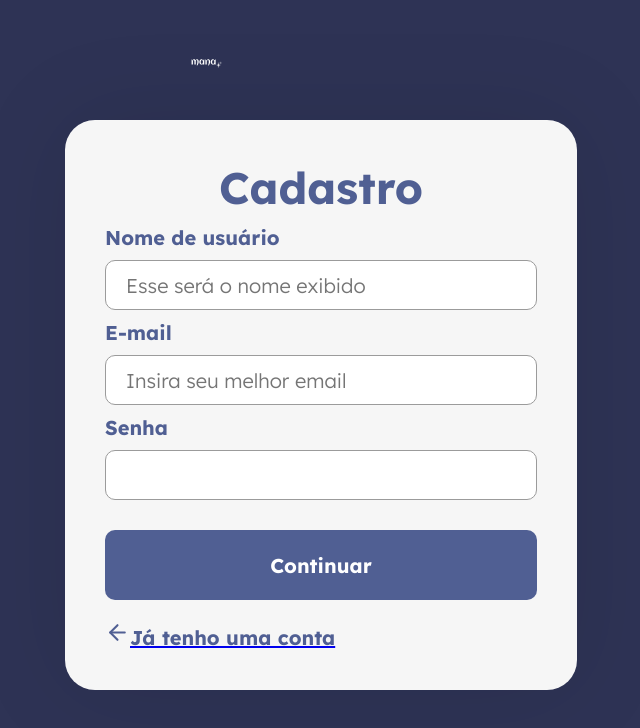
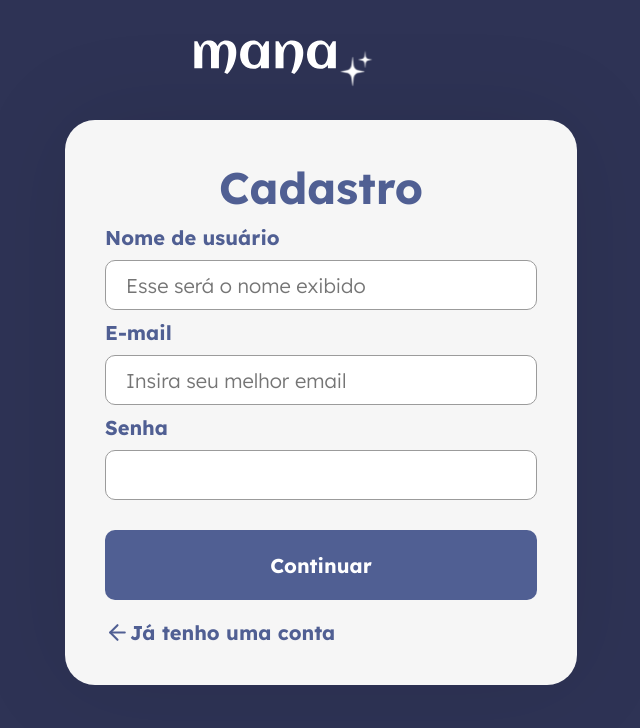
Before and after one commit to lumahloi/social-mana, a React (Vite) app in the folder frontend/: page /cadastro in a window 1280 px wide. Shown: the top 728 px of the page, without its empty margins (319-959 px from the left). Built offline with nearby package versions, Linux system fonts and the light colour scheme.

Commit message:
Consertos e ajustes

```diff
--- a/frontend/src/global.css
+++ b/frontend/src/global.css
@@ -29,7 +29,7 @@ input, textarea, button, select, option {
 }
 
 .logo {
-    width: 12%;
+    width: 70%;
 }
 
 button {
@@ -69,12 +69,11 @@ h1 {
 .profile-container {
     display: flex;
     align-items: center;
-    justify-content: center;
     gap: 10px;
     width: 100%;
     position: absolute;
     top: -45px;
-    left: -15px;
+    left: 20px;
 }
 
 .profile-text {
@@ -110,3 +109,7 @@ h1 {
 .card hr {
     color: white;
 }
+
+a {
+    text-decoration: none;
+}
--- a/frontend/src/pages/Cadastro/Cadastro.jsx
+++ b/frontend/src/pages/Cadastro/Cadastro.jsx
@@ -51,12 +51,12 @@ const Cadastro = () => {
 
                 <button>Continuar</button>
 
-                <div className='section-link'>
-                  <Link to="/login">
+                <Link to="/login">
+                  <div className='section-link'>
                     <FiArrowLeft size={25} color="#505F93"/>
                     <span>Já tenho uma conta</span>
-                  </Link>
-                </div>
+                  </div>
+                </Link>
             </form>
         </section>
     </div>
--- a/frontend/src/pages/Home/styles.css
+++ b/frontend/src/pages/Home/styles.css
@@ -3,6 +3,7 @@
     right: 200px;
     height: 70px;
     width: 180px;
+    top: 20px;
 }
 
 .header-button-2 {
@@ -10,6 +11,7 @@
     right: 160px;
     height: 70px;
     width: 180px;
+    top: 20px;
 }
 
 .home-section-1 {
```
Also changed, not shown: 1 other file (tests, documents, lock files or other folders).
